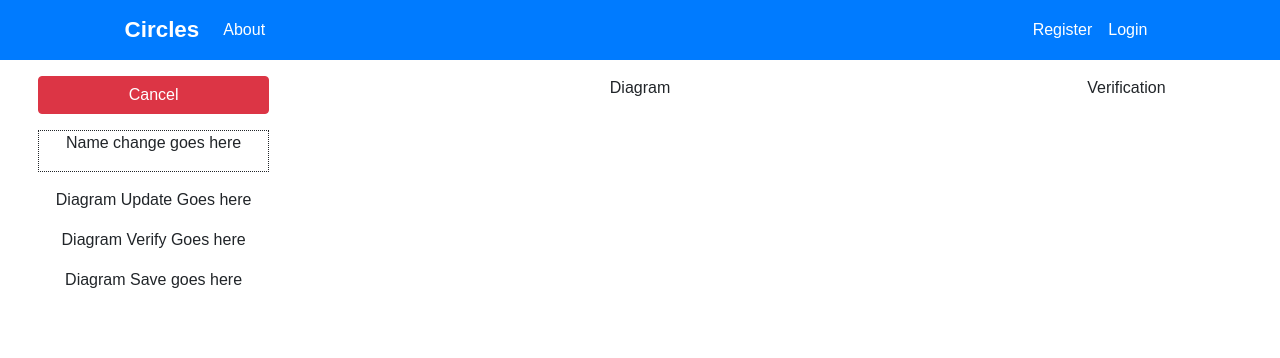
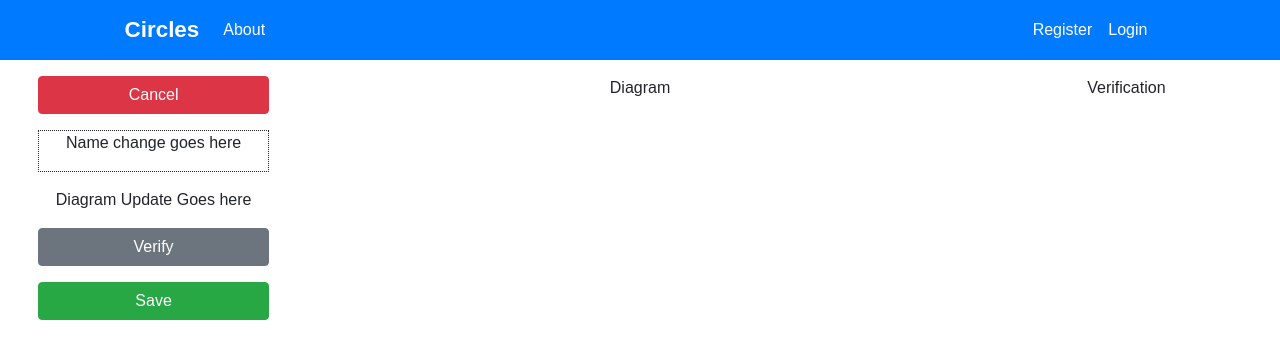
Before and after one commit to GingerNeil12/MEng_React_Frontend, a React (Create React App) app: page /diagramHome in a window 1280 px wide. Shown: the top 358 px of the page. Built offline with nearby package versions, Linux system fonts and the light colour scheme.

Commit message:
Added the Verify and Save buttons on DiagramControl component

```diff
--- a/src/components/diagram/DiagramControls.js
+++ b/src/components/diagram/DiagramControls.js
@@ -9,7 +9,7 @@ class DiagramControls extends Component {
     return (
       <div style={formStyle}>
         <div>
-            <Button variant="danger" href="/dashboard" style={cancelButtonStyle}>Cancel</Button>
+            <Button variant="danger" href="/dashboard" style={buttonStyle}>Cancel</Button>
         </div>
         <div style={diagramControlComponentStyle}>
             <DiagramName />
@@ -18,10 +18,10 @@ class DiagramControls extends Component {
             <p>Diagram Update Goes here</p>
         </div>
         <div style={diagramControlComponentStyle}>
-            <p>Diagram Verify Goes here</p>
+            <Button variant="secondary" style={buttonStyle}>Verify</Button>
         </div>
         <div style={diagramControlComponentStyle}>
-            <p>Diagram Save goes here</p>
+            <Button variant="success" style={buttonStyle}>Save</Button>
         </div>
       </div>
     )
@@ -34,7 +34,7 @@ const formStyle = {
     marginRight: 'auto'
 }
 
-const cancelButtonStyle = {
+const buttonStyle = {
     width: '100%',
     color: '#ffffff'
 }
```
